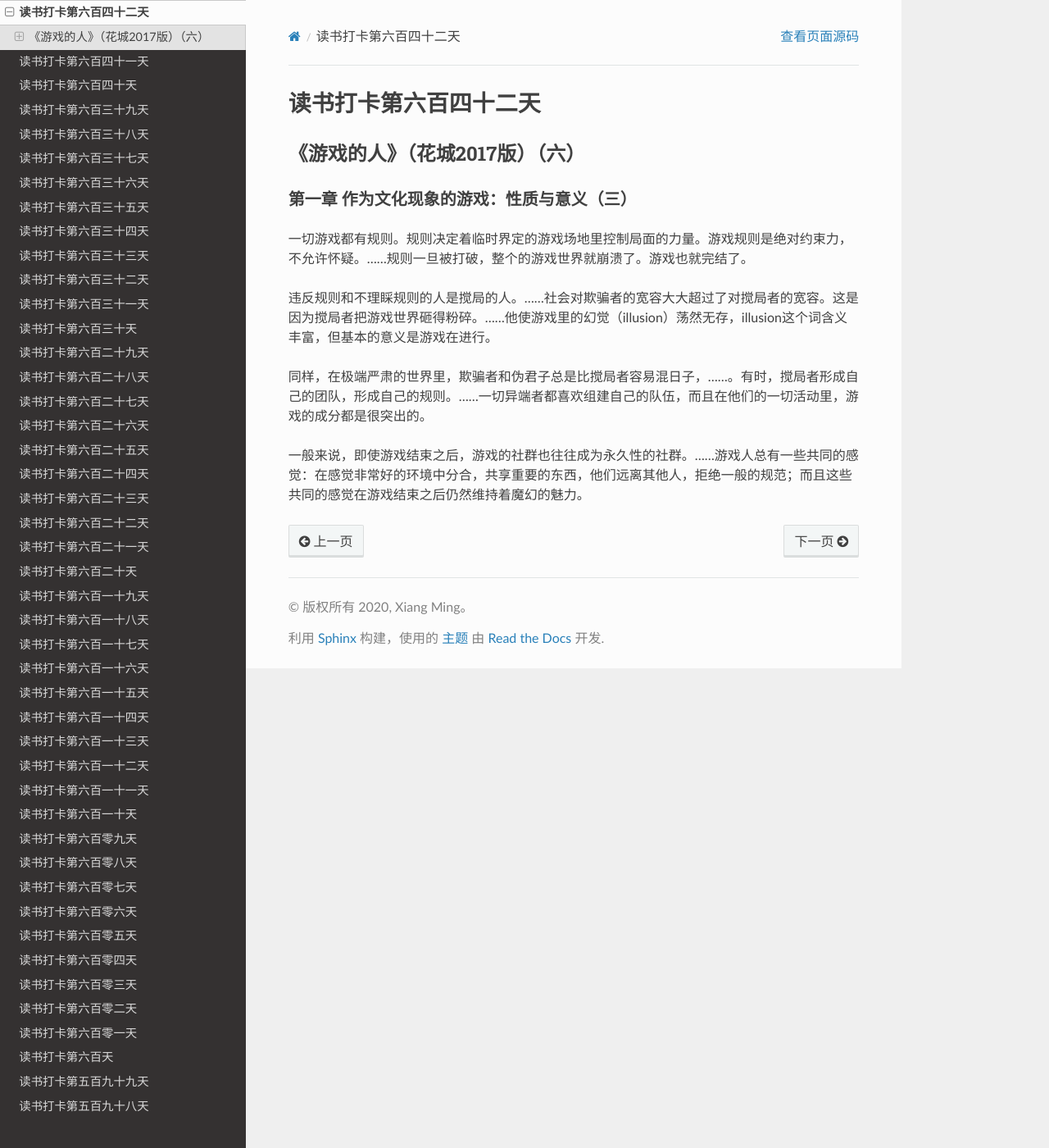
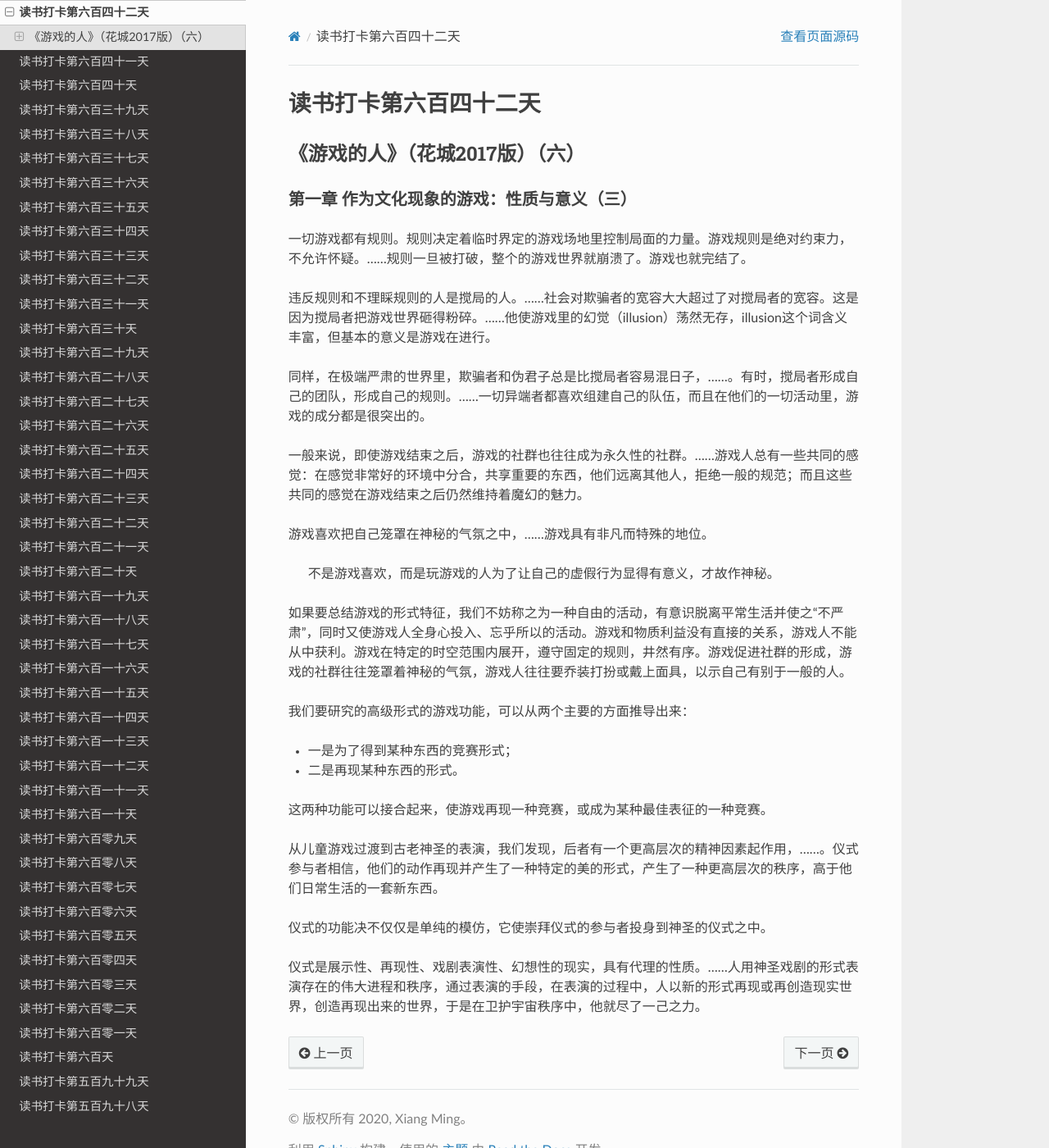
Before and after one commit to xiangming1975/reading, a Sphinx documentation site: the page built from source/2022-08-17.md, in a window 1280 px wide and 1400 px high. Shown: the whole window at 82% size. Built offline with Sphinx 7.4.7 and the Read the Docs theme 2.0.0, drawn with Linux system fonts in a browser that asks for light colours.

Commit message:
自动提交时间: 2022-08-22T17:44:35,219486998+08:00

```diff
--- a/source/2022-08-17.md
+++ b/source/2022-08-17.md
@@ -9,3 +9,20 @@
 同样，在极端严肃的世界里，欺骗者和伪君子总是比搅局者容易混日子，……。有时，搅局者形成自己的团队，形成自己的规则。……一切异端者都喜欢组建自己的队伍，而且在他们的一切活动里，游戏的成分都是很突出的。
 
 一般来说，即使游戏结束之后，游戏的社群也往往成为永久性的社群。……游戏人总有一些共同的感觉：在感觉非常好的环境中分合，共享重要的东西，他们远离其他人，拒绝一般的规范；而且这些共同的感觉在游戏结束之后仍然维持着魔幻的魅力。
+
+游戏喜欢把自己笼罩在神秘的气氛之中，……游戏具有非凡而特殊的地位。
+> 不是游戏喜欢，而是玩游戏的人为了让自己的虚假行为显得有意义，才故作神秘。
+
+如果要总结游戏的形式特征，我们不妨称之为一种自由的活动，有意识脱离平常生活并使之“不严肃”，同时又使游戏人全身心投入、忘乎所以的活动。游戏和物质利益没有直接的关系，游戏人不能从中获利。游戏在特定的时空范围内展开，遵守固定的规则，井然有序。游戏促进社群的形成，游戏的社群往往笼罩着神秘的气氛，游戏人往往要乔装打扮或戴上面具，以示自己有别于一般的人。
+
+我们要研究的高级形式的游戏功能，可以从两个主要的方面推导出来：
+* 一是为了得到某种东西的竞赛形式；
+* 二是再现某种东西的形式。
+
+这两种功能可以接合起来，使游戏再现一种竞赛，或成为某种最佳表征的一种竞赛。
+
+从儿童游戏过渡到古老神圣的表演，我们发现，后者有一个更高层次的精神因素起作用，……。仪式参与者相信，他们的动作再现并产生了一种特定的美的形式，产生了一种更高层次的秩序，高于他们日常生活的一套新东西。
+
+仪式的功能决不仅仅是单纯的模仿，它使崇拜仪式的参与者投身到神圣的仪式之中。
+
+仪式是展示性、再现性、戏剧表演性、幻想性的现实，具有代理的性质。……人用神圣戏剧的形式表演存在的伟大进程和秩序，通过表演的手段，在表演的过程中，人以新的形式再现或再创造现实世界，创造再现出来的世界，于是在卫护宇宙秩序中，他就尽了一己之力。
```
